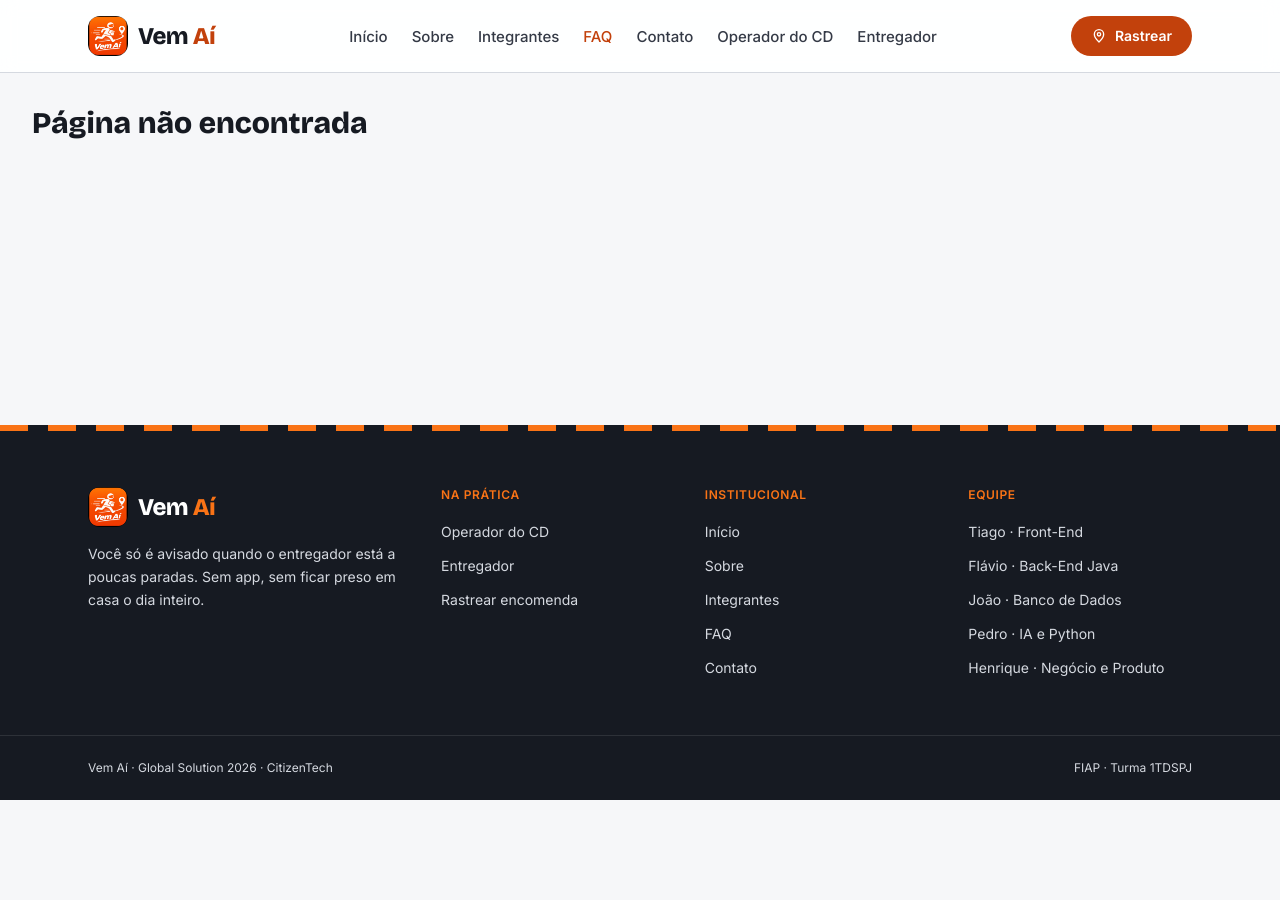
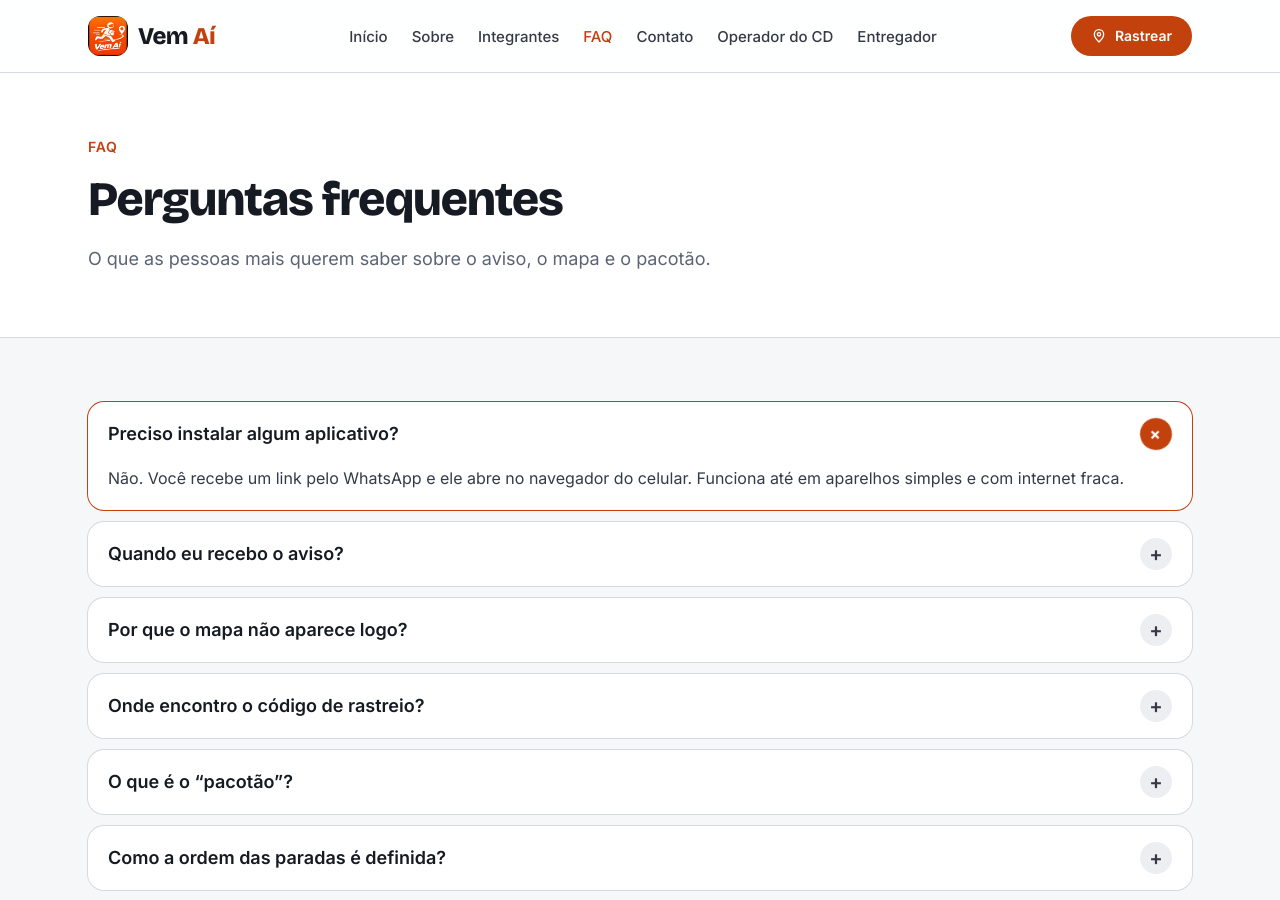
Before and after one commit to tiagostnz/vem-ai-front, a React (Vite) app: page /faq in a window 1280 px wide. Shown: the top 900 px of the page. Before the commit the page ends 800 px from the top, so only its background shows below. Built offline with nearby package versions, Linux system fonts and the light colour scheme.

Commit message:
feat: cria a página FAQ com acordeão acessível

```diff
--- a/src/App.tsx
+++ b/src/App.tsx
@@ -1,5 +1,6 @@
 import { Route, Routes } from 'react-router'
 import { Layout } from './components/layout/Layout'
+import { Faq } from './pages/Faq'
 import { Home } from './pages/Home'
 import { IntegranteDetalhe } from './pages/IntegranteDetalhe'
 import { Integrantes } from './pages/Integrantes'
@@ -14,6 +15,7 @@ function App() {
         <Route path="sobre" element={<Sobre />} />
         <Route path="integrantes" element={<Integrantes />} />
         <Route path="integrantes/:slug" element={<IntegranteDetalhe />} />
+        <Route path="faq" element={<Faq />} />
         <Route path="*" element={<NaoEncontrada />} />
       </Route>
     </Routes>
--- /dev/null
+++ b/src/components/faq/ItemFaq.tsx
@@ -0,0 +1,39 @@
+import { useId } from 'react'
+import type { PerguntaFaq } from '../../data/faq'
+
+type ItemFaqProps = {
+  item: PerguntaFaq
+  aberto: boolean
+  aoAlternar: () => void
+}
+
+export function ItemFaq({ item, aberto, aoAlternar }: ItemFaqProps) {
+  const idResposta = useId()
+
+  return (
+    <li className={`rounded-2xl bg-white ring-1 transition ${aberto ? 'ring-marca-700' : 'ring-asfalto-200'}`}>
+      <h3>
+        <button
+          type="button"
+          onClick={aoAlternar}
+          aria-expanded={aberto}
+          aria-controls={idResposta}
+          className="flex min-h-16 w-full items-center justify-between gap-4 rounded-2xl px-5 py-4 text-left font-sans text-lg font-semibold"
+        >
+          {item.pergunta}
+          <span
+            aria-hidden="true"
+            className={`flex h-8 w-8 shrink-0 items-center justify-center rounded-full text-xl transition ${
+              aberto ? 'rotate-45 bg-marca-700 text-white' : 'bg-asfalto-100 text-asfalto-700'
+            }`}
+          >
+            +
+          </span>
+        </button>
+      </h3>
+      <div id={idResposta} hidden={!aberto} className="px-5 pb-5 text-asfalto-700">
+        {item.resposta}
+      </div>
+    </li>
+  )
+}
--- /dev/null
+++ b/src/data/faq.ts
@@ -0,0 +1,49 @@
+export type PerguntaFaq = {
+  id: string
+  pergunta: string
+  resposta: string
+}
+
+export const PERGUNTAS: PerguntaFaq[] = [
+  {
+    id: 'precisa-app',
+    pergunta: 'Preciso instalar algum aplicativo?',
+    resposta:
+      'Não. Você recebe um link pelo WhatsApp e ele abre no navegador do celular. Funciona até em aparelhos simples e com internet fraca.',
+  },
+  {
+    id: 'quando-aviso',
+    pergunta: 'Quando eu recebo o aviso?',
+    resposta:
+      'Quando o entregador está a 3 paradas ou menos da sua casa, o que costuma dar entre 20 e 30 minutos. Antes disso, o rastreio mostra só quantas paradas faltam.',
+  },
+  {
+    id: 'mapa',
+    pergunta: 'Por que o mapa não aparece logo?',
+    resposta:
+      'Por privacidade do entregador. A posição dele só é mostrada para quem está perto de receber, ou seja, com 3 paradas ou menos.',
+  },
+  {
+    id: 'codigo',
+    pergunta: 'Onde encontro o código de rastreio?',
+    resposta:
+      'Ele vem na mensagem do WhatsApp e no comprovante da loja. Tem o formato PC-XXXXXX. Você pode digitá-lo na página Rastrear.',
+  },
+  {
+    id: 'pacotao',
+    pergunta: 'O que é o “pacotão”?',
+    resposta:
+      'É o lote de até 20 encomendas da mesma região que o centro de distribuição monta. Ele tem um QR code: quando o entregador lê, todas as encomendas saem para a rota de uma vez.',
+  },
+  {
+    id: 'ordem',
+    pergunta: 'Como a ordem das paradas é definida?',
+    resposta:
+      'O sistema parte do centro de distribuição e sempre escolhe o endereço mais próximo ainda não visitado. A cada entrega concluída, as paradas restantes de cada cliente são recalculadas.',
+  },
+  {
+    id: 'custo',
+    pergunta: 'Quanto custa para quem recebe?',
+    resposta: 'Nada. Quem contrata o Vem Aí é a transportadora ou a loja. Para o cidadão, o serviço é gratuito.',
+  },
+]
--- /dev/null
+++ b/src/pages/Faq.tsx
@@ -0,0 +1,41 @@
+import { useState } from 'react'
+import { Link } from 'react-router'
+import { ItemFaq } from '../components/faq/ItemFaq'
+import { CabecalhoPagina } from '../components/ui/CabecalhoPagina'
+import { Container } from '../components/ui/Container'
+import { PERGUNTAS } from '../data/faq'
+import { useTitulo } from '../hooks/useTitulo'
+
+export function Faq() {
+  useTitulo('Perguntas frequentes')
+  // só uma resposta aberta por vez; null = todas fechadas
+  const [abertoId, setAbertoId] = useState<string | null>(PERGUNTAS[0].id)
+
+  return (
+    <>
+      <CabecalhoPagina
+        etiqueta="FAQ"
+        titulo="Perguntas frequentes"
+        descricao="O que as pessoas mais querem saber sobre o aviso, o mapa e o pacotão."
+      />
+      <Container className="max-w-3xl py-16">
+        <ul className="flex flex-col gap-3">
+          {PERGUNTAS.map((item) => (
+            <ItemFaq
+              key={item.id}
+              item={item}
+              aberto={abertoId === item.id}
+              aoAlternar={() => setAbertoId((atual) => (atual === item.id ? null : item.id))}
+            />
+          ))}
+        </ul>
+        <p className="mt-10 text-center text-asfalto-500">
+          Não achou o que procurava?{' '}
+          <Link to="/contato" className="rounded font-semibold text-marca-700 underline underline-offset-4">
+            Fale com a gente
+          </Link>
+        </p>
+      </Container>
+    </>
+  )
+}
```
